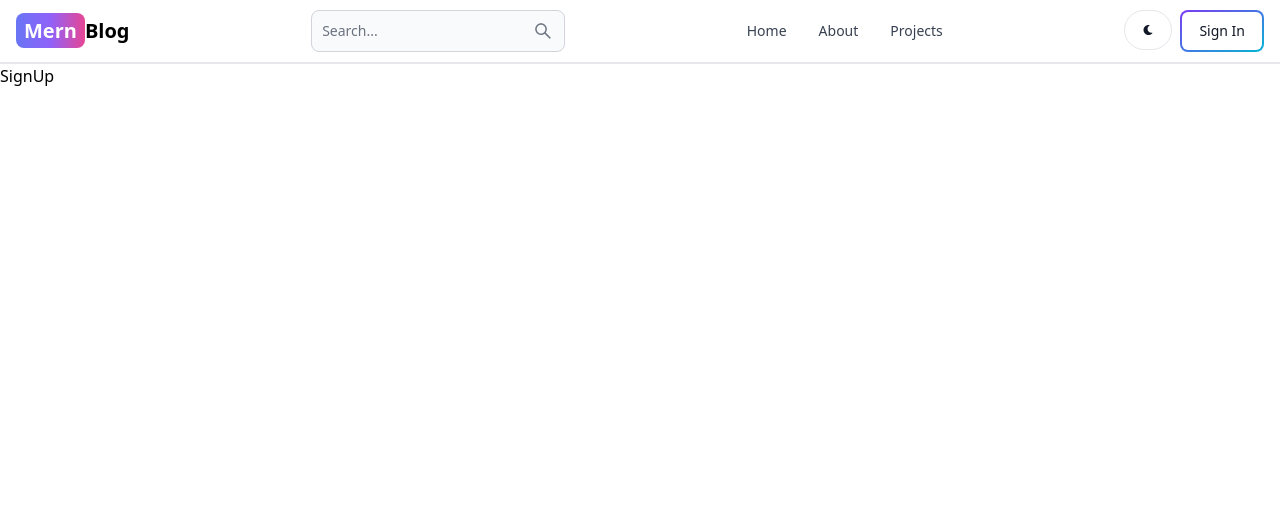
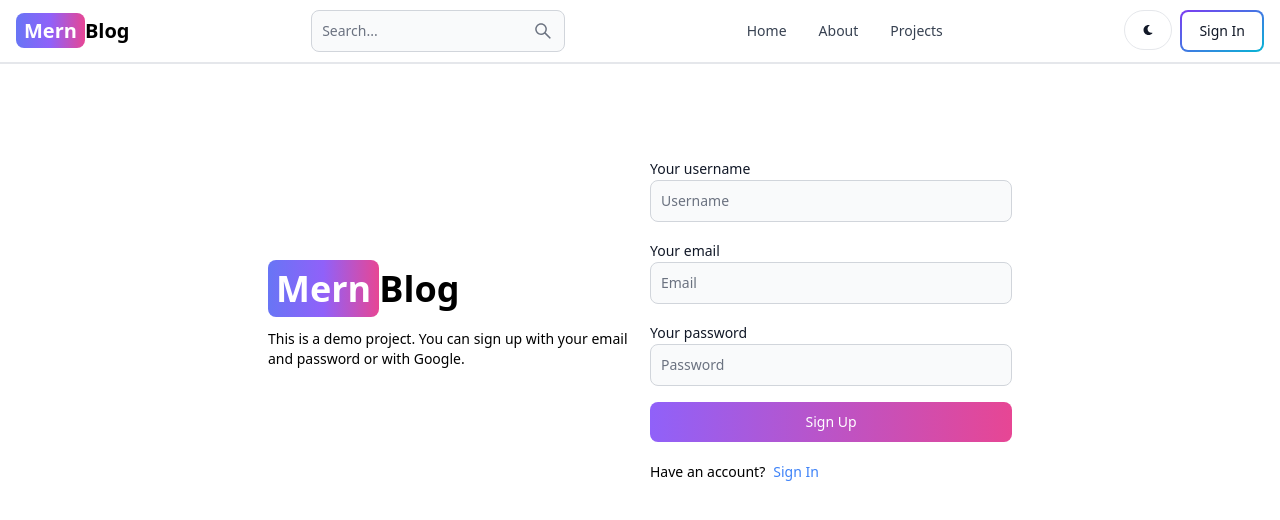
Before and after one commit to reeteshdulawat/mern-bog, a React (Vite) app in the folder client/: page /sign-up in a window 1280 px wide. Shown: the top 520 px of the page. Built offline with nearby package versions, Linux system fonts and the light colour scheme.

Commit message:
create sign up page ui

```diff
--- a/client/src/pages/SignUp.jsx
+++ b/client/src/pages/SignUp.jsx
@@ -1,7 +1,49 @@
+import { Button, Label, TextInput } from 'flowbite-react'
 import React from 'react'
+import { Link } from 'react-router-dom'
 
 export default function SignUp() {
   return (
-    <div>SignUp</div>
+    <div className='min-h-screen mt-20'>
+      <div className="flex p-3 max-w-3xl mx-auto flex-col md:flex-row md:items-center gap-5">
+        {/*left */}
+        <div className="flex-1">
+        <Link to="/" className='font-bold dark:text-white text-4xl'>
+            <span className='px-2 py-1 bg-gradient-to-r from-indigo-500 via-purple-500 to-pink-500 rounded-lg text-white'>Mern</span>
+            Blog
+        </Link>
+        <p className='text-sm mt-5'>
+          This is a demo project. You can sign up with your email and password or with Google.
+        </p>
+        </div>
+        {/*right */}
+
+        <div className="flex-1">
+          <form className='flex flex-col gap-4'>
+            <div className="">
+              <Label value='Your username' />
+              <TextInput type='text' placeholder='Username' id='username' />
+            </div>
+            <div className="">
+              <Label value='Your email' />
+              <TextInput type='text' placeholder='Email' id='email' />
+            </div>
+            <div className="">
+              <Label value='Your password' />
+              <TextInput type='text' placeholder='Password' id='password' />
+            </div>
+            <Button gradientDuoTone='purpleToPink' type='submit'>
+              Sign Up
+            </Button>
+          </form>
+          <div className="flex gap-2 text-sm mt-5">
+            <span>Have an account?</span>
+            <Link to='/sign-in' className='text-blue-500'>
+            Sign In
+            </Link>
+          </div>
+        </div>
+      </div>
+    </div>
   )
 }
```
